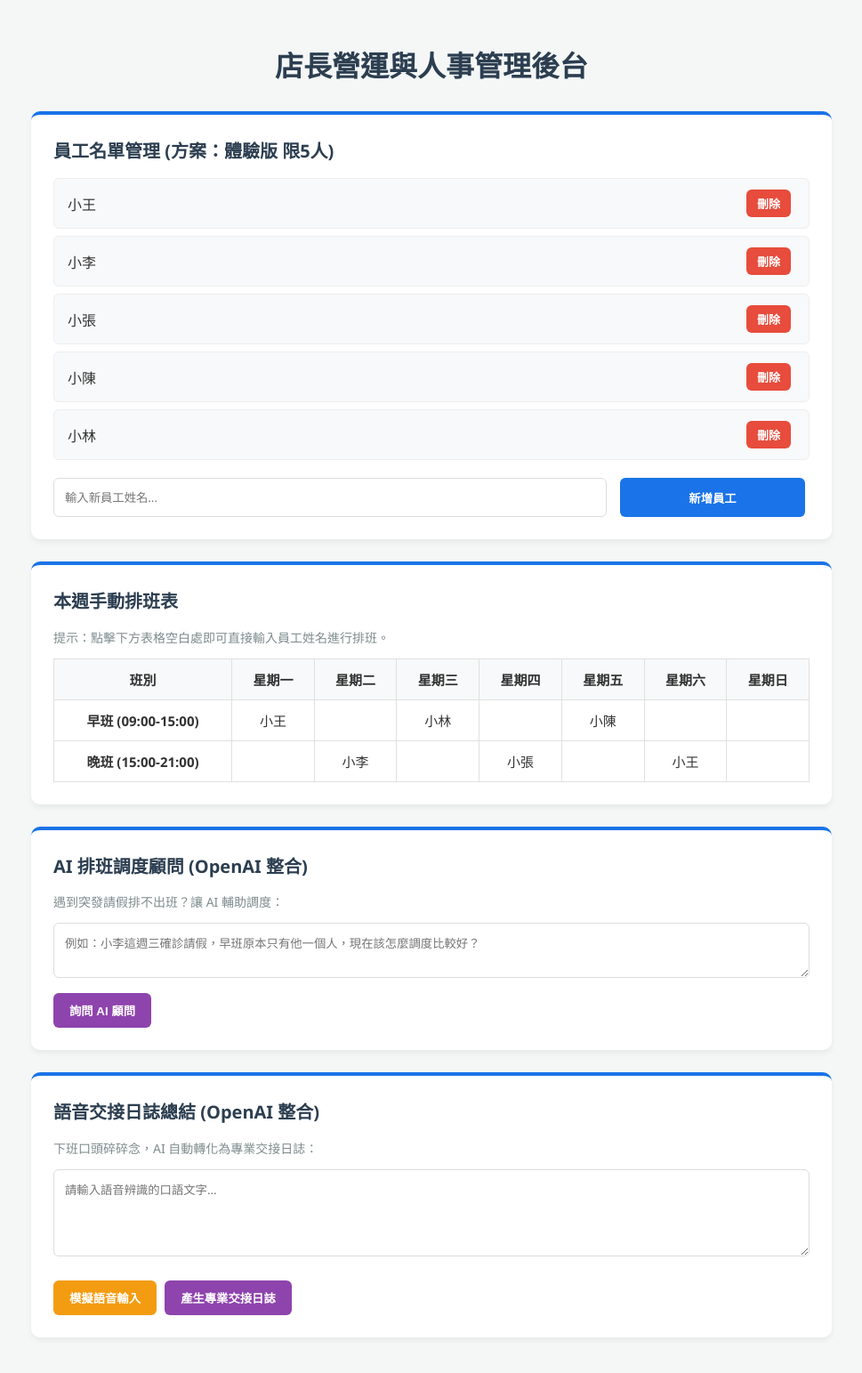
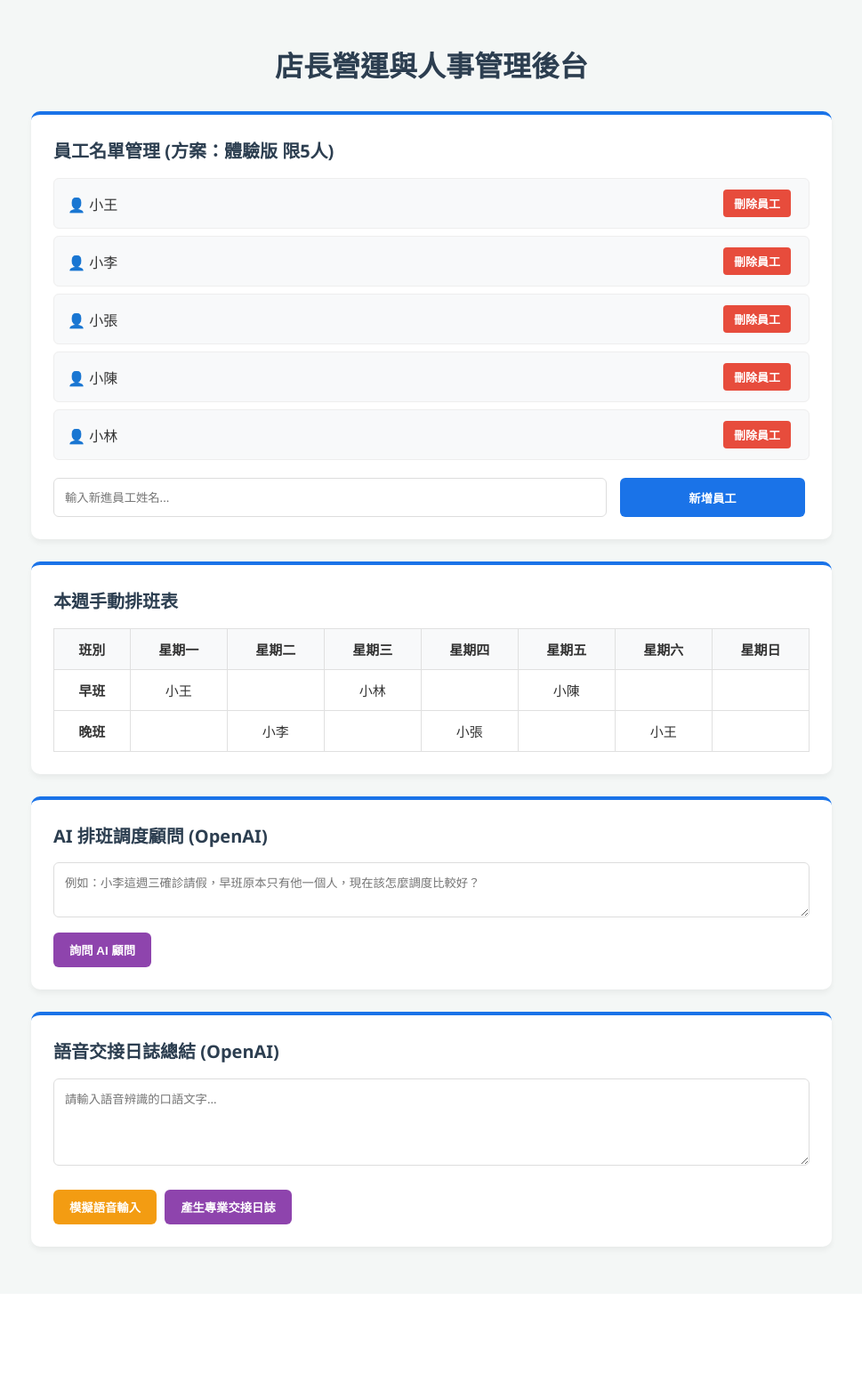
Before and after one commit to Jayson-201/cloud-shift-saas, a Flask app: page /dashboard in a window 1280 px wide. Shown: the top 1543 px of the page at 89% size, without its empty margins (155-1124 px from the left). After the commit the page ends 1408 px from the top, so only its background shows below. Run offline with Flask 3, Linux system fonts and the light colour scheme.

Commit message:
Update dashboard.html

```diff
--- a/templates/dashboard.html
+++ b/templates/dashboard.html
@@ -13,7 +13,7 @@
 
         .btn { padding: 10px 18px; background-color: #1a73e8; color: white; border: none; border-radius: 6px; cursor: pointer; font-weight: bold; margin-right: 5px; transition: 0.2s;}
         .btn:hover { background-color: #1557b0; }
-        .btn-danger { background-color: #e74c3c; padding: 6px 12px; font-size: 13px; margin-left: 10px; }
+        .btn-danger { background-color: #e74c3c; padding: 6px 12px; font-size: 13px; margin-left: 10px; border-radius: 4px;}
         .btn-danger:hover { background-color: #c0392b; }
         .btn-ai { background-color: #8e44ad; }
         .btn-ai:hover { background-color: #732d91; }
@@ -21,7 +21,7 @@
         .btn-voice:hover { background-color: #d68910; }
 
         input[type="text"], textarea { width: 100%; box-sizing: border-box; padding: 12px; margin-bottom: 12px; border: 1px solid #ddd; border-radius: 6px; font-family: inherit;}
-        ul.emp-list { list-style-type: none; padding: 0; }
+        ul.emp-list { list-style-type: none; padding: 0; margin-bottom: 15px;}
         ul.emp-list li { background: #f8f9fa; margin: 8px 0; padding: 12px 15px; border-radius: 6px; display: flex; justify-content: space-between; align-items: center; border: 1px solid #eee;}
 
         table.schedule-table { width: 100%; border-collapse: collapse; margin-top: 10px; font-size: 15px;}
@@ -43,20 +43,19 @@
         <ul class="emp-list" id="employee-list">
             {% for emp in employees %}
                 <li>
-                    <span>{{ emp }}</span>
-                    <button class="btn btn-danger" onclick="deleteEmployee('{{ emp }}')">刪除</button>
+                    <span>👤 {{ emp }}</span>
+                    <button class="btn btn-danger" onclick="deleteEmployee('{{ emp }}')">刪除員工</button>
                 </li>
             {% endfor %}
         </ul>
         <div style="margin-top: 20px; display: flex;">
-            <input type="text" id="new-employee-name" placeholder="輸入新員工姓名..." style="width: 75%; margin-right: 15px; margin-bottom: 0;">
+            <input type="text" id="new-employee-name" placeholder="輸入新進員工姓名..." style="width: 75%; margin-right: 15px; margin-bottom: 0;">
             <button class="btn" onclick="addEmployee()" style="width: 25%;">新增員工</button>
         </div>
     </div>
 
     <div class="card">
         <h2>本週手動排班表</h2>
-        <p style="font-size: 14px; color: #7f8c8d; margin-top: 0;">提示：點擊下方表格空白處即可直接輸入員工姓名進行排班。</p>
         <table class="schedule-table">
             <thead>
                 <tr>
@@ -65,11 +64,11 @@
             </thead>
             <tbody>
                 <tr>
-                    <td><strong>早班 (09:00-15:00)</strong></td>
+                    <td><strong>早班</strong></td>
                     <td contenteditable="true">小王</td><td contenteditable="true"></td><td contenteditable="true">小林</td><td contenteditable="true"></td><td contenteditable="true">小陳</td><td contenteditable="true"></td><td contenteditable="true"></td>
                 </tr>
                 <tr>
-                    <td><strong>晚班 (15:00-21:00)</strong></td>
+                    <td><strong>晚班</strong></td>
                     <td contenteditable="true"></td><td contenteditable="true">小李</td><td contenteditable="true"></td><td contenteditable="true">小張</td><td contenteditable="true"></td><td contenteditable="true">小王</td><td contenteditable="true"></td>
                 </tr>
             </tbody>
@@ -77,16 +76,14 @@
     </div>
 
     <div class="card">
-        <h2>AI 排班調度顧問 (OpenAI 整合)</h2>
-        <p style="font-size: 14px; color: #7f8c8d; margin-top: 0;">遇到突發請假排不出班？讓 AI 輔助調度：</p>
+        <h2>AI 排班調度顧問 (OpenAI)</h2>
         <textarea id="ai-prompt-schedule" rows="2" placeholder="例如：小李這週三確診請假，早班原本只有他一個人，現在該怎麼調度比較好？"></textarea>
         <button class="btn btn-ai" onclick="consultAI()">詢問 AI 顧問</button>
         <div id="ai-result-schedule" class="ai-result"></div>
     </div>
 
     <div class="card">
-        <h2>語音交接日誌總結 (OpenAI 整合)</h2>
-        <p style="font-size: 14px; color: #7f8c8d; margin-top: 0;">下班口頭碎碎念，AI 自動轉化為專業交接日誌：</p>
+        <h2>語音交接日誌總結 (OpenAI)</h2>
         <textarea id="ai-prompt-handover" rows="4" placeholder="請輸入語音辨識的口語文字..."></textarea>
         <div style="margin-top: 10px;">
             <button class="btn btn-voice" onclick="simulateVoiceInput()">模擬語音輸入</button>
@@ -105,13 +102,13 @@
         fetch("/add_employee", { method: "POST", body: formData })
         .then(response => response.json())
         .then(data => {
-            if (data.status === "upgrade_needed") { alert("方案限制提示\n\n" + data.message); }
-            else { alert(data.message); window.location.reload(); }
+            if (data.status === "upgrade_needed") { alert("💎 方案限制提示 💎\n\n" + data.message); }
+            else { window.location.reload(); }
         });
     }
 
     function deleteEmployee(name) {
-        if (!confirm(`確定要刪除員工「${name}」嗎？`)) return;
+        if (!confirm(`店長您好，確定要刪除員工「${name}」的資料嗎？`)) return;
         fetch(`/delete_employee/${name}`, { method: "POST" })
         .then(response => response.json())
         .then(data => {
@@ -123,46 +120,31 @@
     function consultAI() {
         const prompt = document.getElementById("ai-prompt-schedule").value;
         const resultDiv = document.getElementById("ai-result-schedule");
-        if (!prompt) { alert("請輸入你遇到的排班困難！"); return; }
-
-        resultDiv.style.display = "block";
-        resultDiv.innerText = "處理中，請稍候...";
-        let formData = new FormData();
-        formData.append("prompt", prompt);
+        if (!prompt) return;
+        resultDiv.style.display = "block"; resultDiv.innerText = "處理中，請稍候...";
+        let formData = new FormData(); formData.append("prompt", prompt);
         fetch("/generate_schedule", { method: "POST", body: formData })
         .then(response => response.json())
-        .then(data => { resultDiv.innerText = "AI 顧問建議：\n\n" + data.schedule; })
-        .catch(error => { resultDiv.innerText = "發生錯誤，請確認 API Key。"; });
+        .then(data => { resultDiv.innerText = "💡 AI 顧問建議：\n\n" + data.schedule; });
     }
 
     function simulateVoiceInput() {
         const textToType = "那個明天早班注意一下，今天下午兩桌客人打翻飲料，衛生紙跟抹布用很兇，記得去庫房補貨。然後牛奶快沒了，明天廠商來記得叫三箱。對了，靠窗那邊的冷氣在滴水，要找師傅來看一下。";
         const textarea = document.getElementById("ai-prompt-handover");
-        textarea.value = "";
-        let i = 0;
-        function typeWriter() {
-            if (i < textToType.length) {
-                textarea.value += textToType.charAt(i);
-                i++;
-                setTimeout(typeWriter, 30);
-            }
-        }
+        textarea.value = ""; let i = 0;
+        function typeWriter() { if (i < textToType.length) { textarea.value += textToType.charAt(i); i++; setTimeout(typeWriter, 30); } }
         typeWriter();
     }
 
     function generateHandover() {
         const prompt = document.getElementById("ai-prompt-handover").value;
         const resultDiv = document.getElementById("ai-result-handover");
-        if (!prompt) { alert("請先輸入交接內容或點擊模擬語音輸入！"); return; }
-
-        resultDiv.style.display = "block";
-        resultDiv.innerText = "處理中，請稍候...";
-        let formData = new FormData();
-        formData.append("prompt", prompt);
+        if (!prompt) return;
+        resultDiv.style.display = "block"; resultDiv.innerText = "處理中，請稍候...";
+        let formData = new FormData(); formData.append("prompt", prompt);
         fetch("/generate_handover", { method: "POST", body: formData })
         .then(response => response.json())
-        .then(data => { resultDiv.innerHTML = "<strong>專業交接日誌：</strong><br><br>" + data.handover_log; })
-        .catch(error => { resultDiv.innerText = "發生錯誤，請確認 API Key。"; });
+        .then(data => { resultDiv.innerHTML = "<strong>📋 專業交接日誌：</strong><br><br>" + data.handover_log; });
     }
 </script>
 
```
